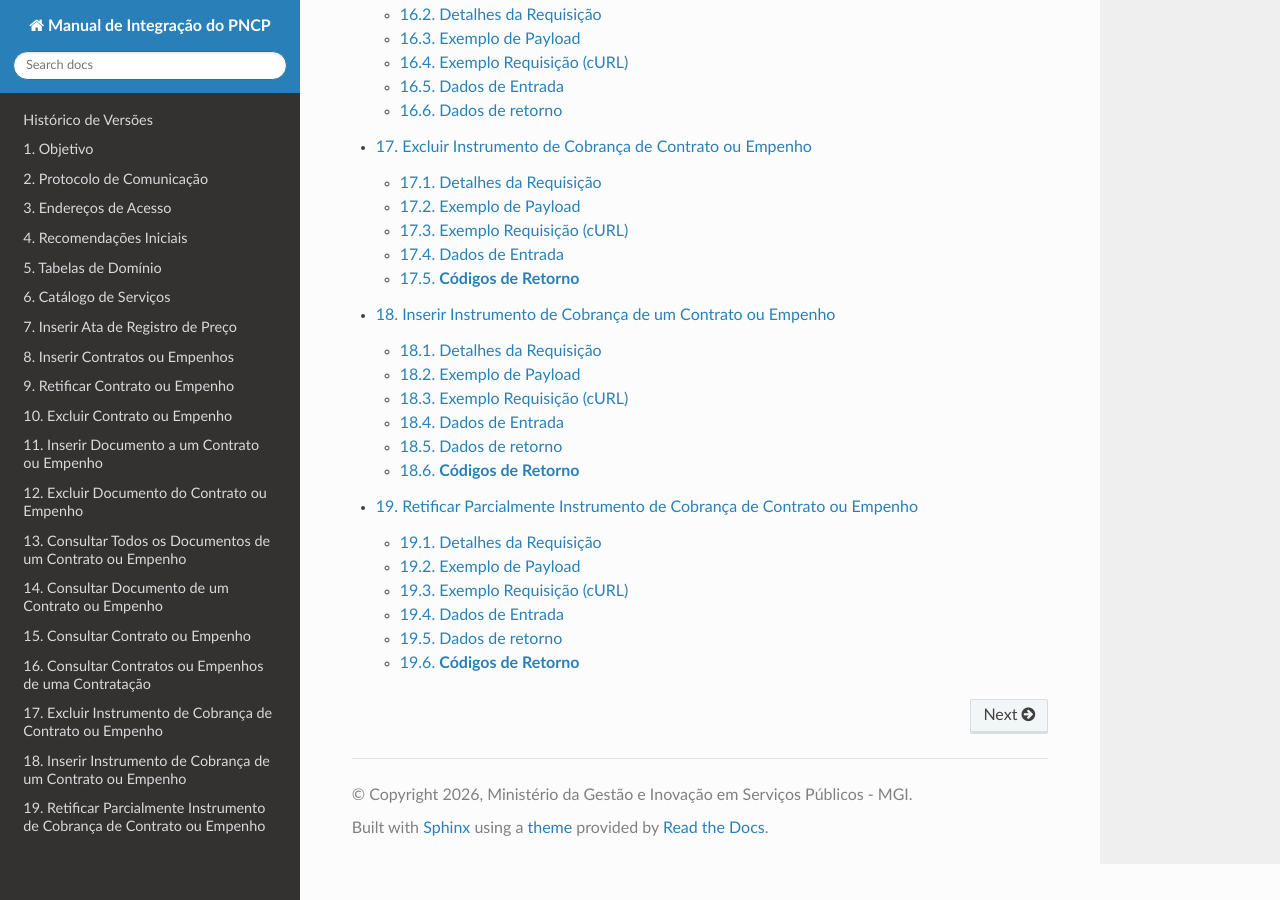
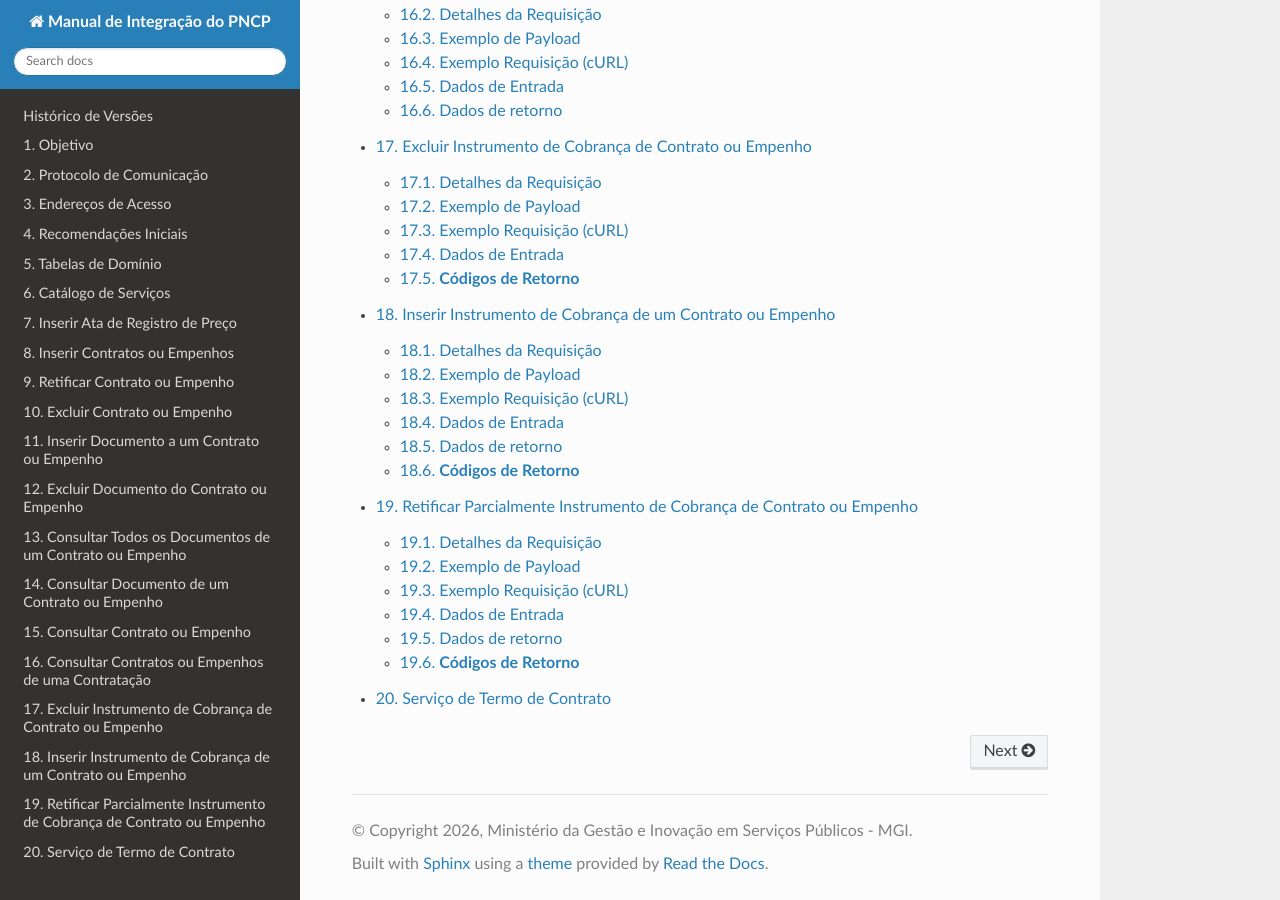
Before and after one commit to carlosmgi/Manual-de-Integracao-do-PNCP, a Sphinx documentation site: the page built from docs/source/index.rst, in a window 1280 px wide and 900 px high, scrolled down 11291 px. Built offline with Sphinx 7.4.7 and the Read the Docs theme 3.1.0, drawn with Linux system fonts in a browser that asks for light colours; pages that are not in the unit, such as notebooks, are missing from menus.

Commit message:
Update index.rst

```diff
--- a/docs/source/index.rst
+++ b/docs/source/index.rst
@@ -38,3 +38,4 @@ Sumário
    Excluir Instrumento de Cobrança de Contrato ou Empenho
    Inserir Instrumento de Cobrança de um Contrato ou Empenho
    Retificar Parcialmente Instrumento de Cobrança de Contrato ou Empenho
+   Serviço de Termo de Contrato
```
